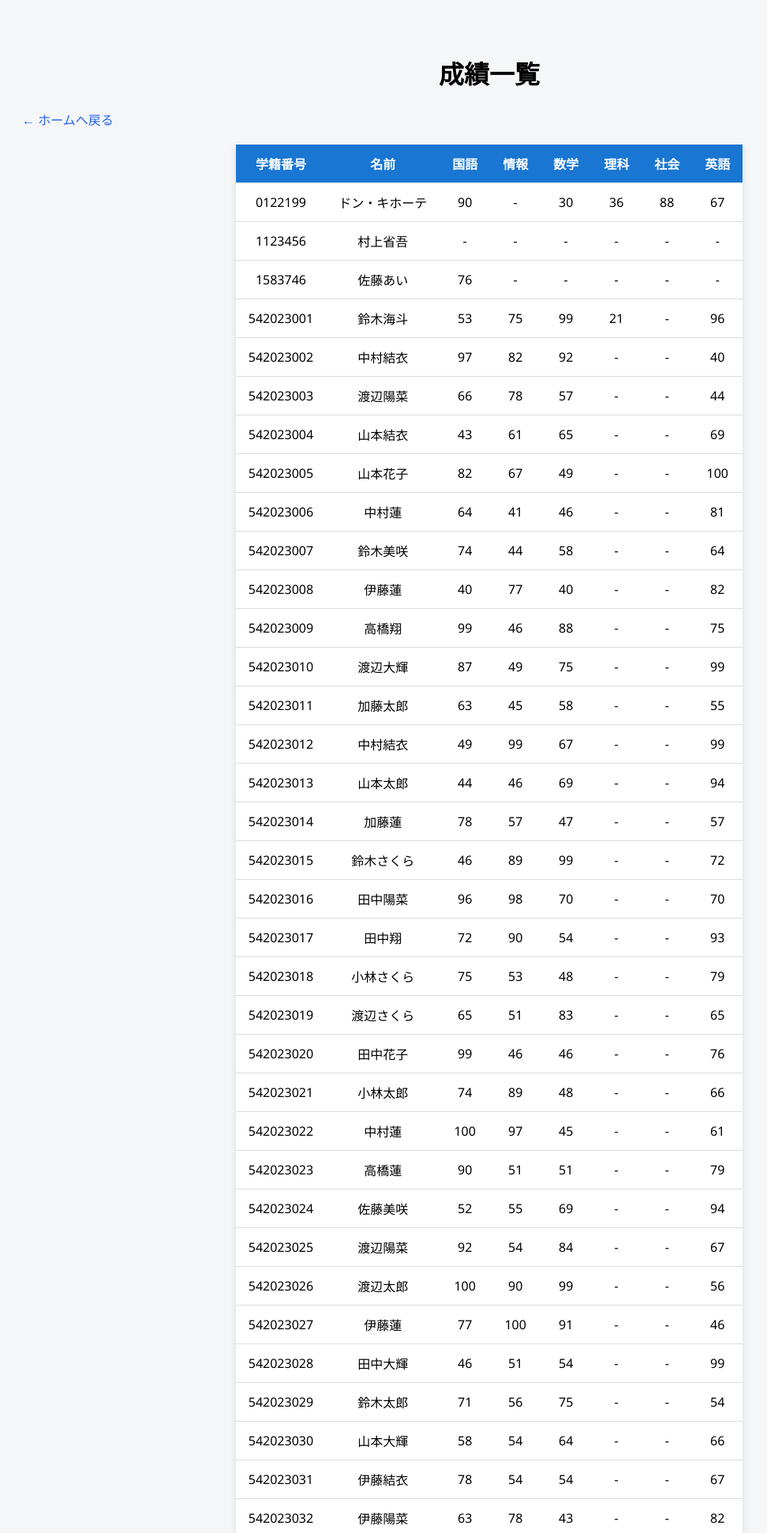
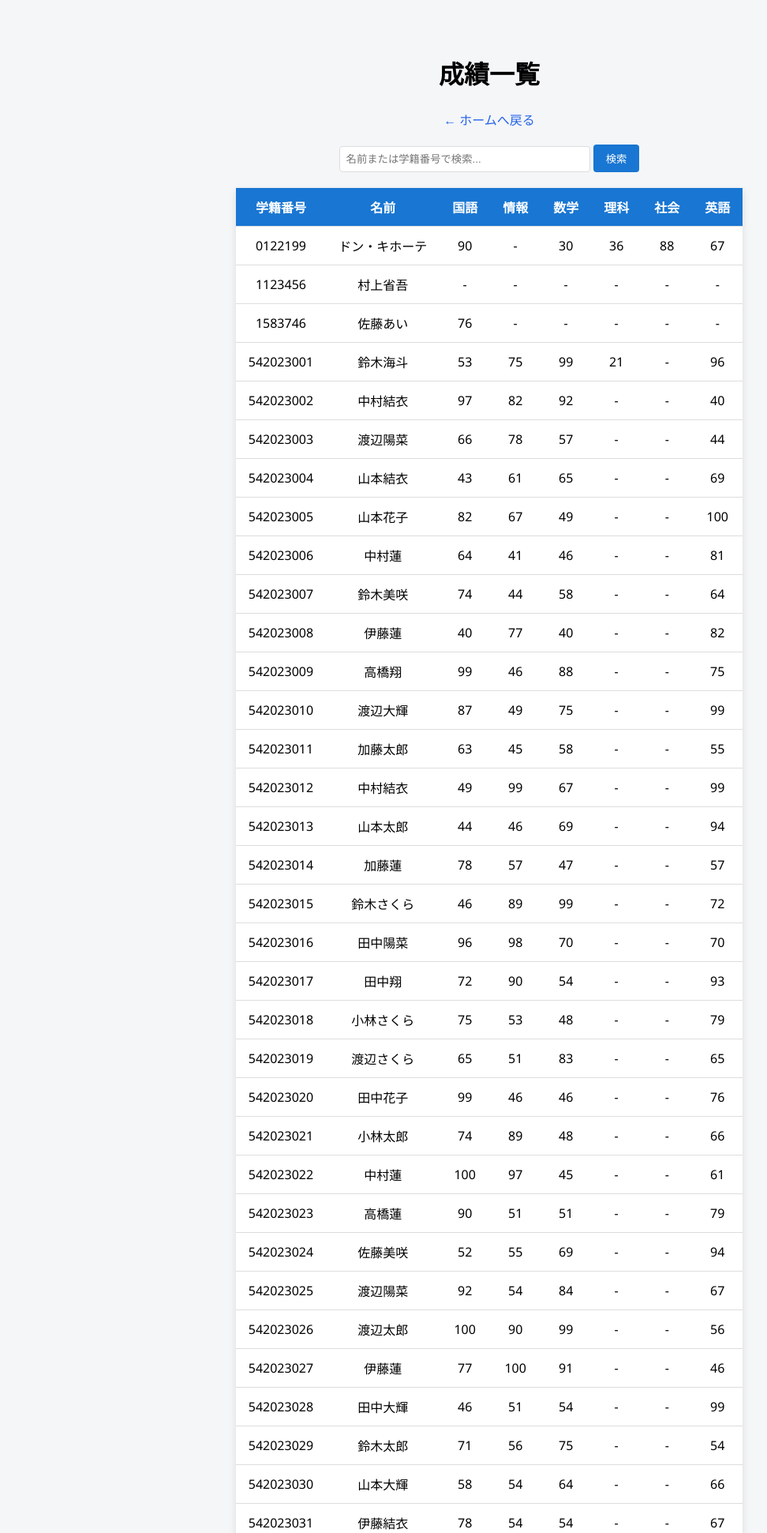
Before and after one commit to HayayoNakagawa/------, a Flask app: page /scores in a window 1280 px wide. Shown: the top 1941 px of the page at 79% size, without its empty margins (20-992 px from the left). Run offline with Flask 3, Linux system fonts and the light colour scheme; data comes from the database, SQL or seed files in the repository.

Commit message:
検索機能の追加

```diff
--- a/sqlite-tools-win-x64-3510100-main/school_app/app.py
+++ b/sqlite-tools-win-x64-3510100-main/school_app/app.py
@@ -99,12 +99,21 @@ def student_detail(student_id):
 @app.route("/scores")
 def scores():
     cur = get_db().cursor()
+    search = request.args.get('search', '').strip()
+
     # 動的に科目一覧を取得
     cur.execute("SELECT DISTINCT subject FROM scores ORDER BY subject")
     subjects = [r[0] for r in cur.fetchall()]
 
-    # 全学生取得
-    cur.execute("SELECT student_id, name, department FROM students ORDER BY student_id")
+    # 学生取得（検索条件がある場合はフィルタリング）
+    if search:
+        cur.execute(
+            "SELECT student_id, name, department FROM students WHERE name LIKE ? OR student_id LIKE ? ORDER BY student_id",
+            (f"%{search}%", f"%{search}%")
+        )
+    else:
+        cur.execute("SELECT student_id, name, department FROM students ORDER BY student_id")
+
     students = cur.fetchall()
 
     # 各学生ごとに科目->点数のマッピングを作る
--- a/sqlite-tools-win-x64-3510100-main/school_app/templates/scores.html
+++ b/sqlite-tools-win-x64-3510100-main/school_app/templates/scores.html
@@ -33,17 +33,57 @@
             background: #1976d2;
             color: white;
         }
+
+        .search-box {
+            max-width: 900px;
+            margin: 0 auto 20px;
+            text-align: center;
+        }
+
+        .search-box input {
+            padding: 8px;
+            width: 300px;
+            border: 1px solid #ddd;
+            border-radius: 4px;
+        }
+
+        .search-box button {
+            padding: 8px 16px;
+            background: #1976d2;
+            color: white;
+            border: none;
+            border-radius: 4px;
+            cursor: pointer;
+        }
+
+        .search-box button:hover {
+            background: #1565c0;
+        }
+
+        .container {
+            max-width: 900px;
+            margin: 0 auto;
+        }
     </style>
 </head>
 <body>
 
 <h1>成績一覧</h1>
 
-<p style="margin-bottom: 20px;">
+<p style="margin-bottom: 20px; text-align: center;">
   <a href="/" style="color: #2563eb; text-decoration: none;">← ホームへ戻る</a>
 </p>
 
-<table>
+<div class="search-box">
+  <form method="get">
+    <input type="text" name="search" placeholder="名前または学籍番号で検索..."
+           value="{{ request.args.get('search', '') }}">
+    <button type="submit">検索</button>
+  </form>
+</div>
+
+<div class="container">
+  <table>
     <tr>
         <th>学籍番号</th>
         <th>名前</th>
@@ -63,6 +103,7 @@
     {% endfor %}
 
 </table>
+</div>
 
 </body>
 </html>
```
